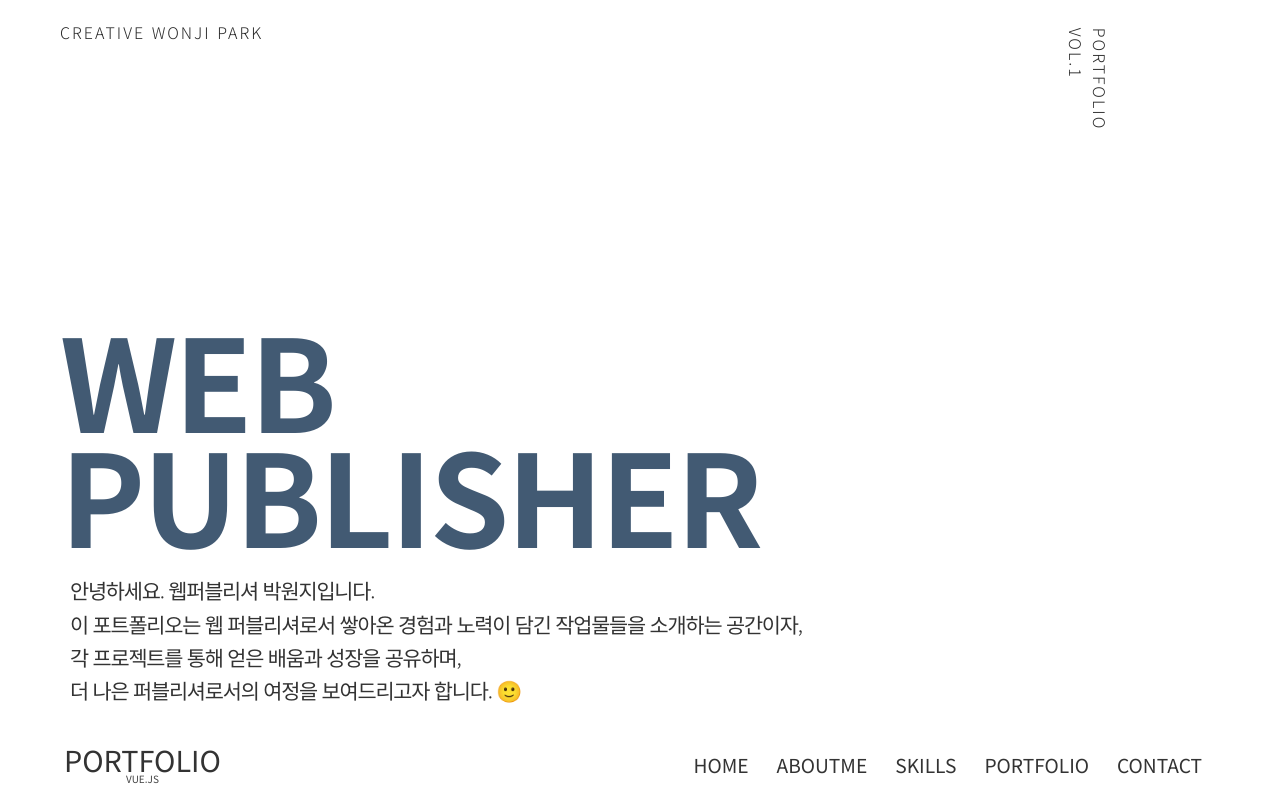
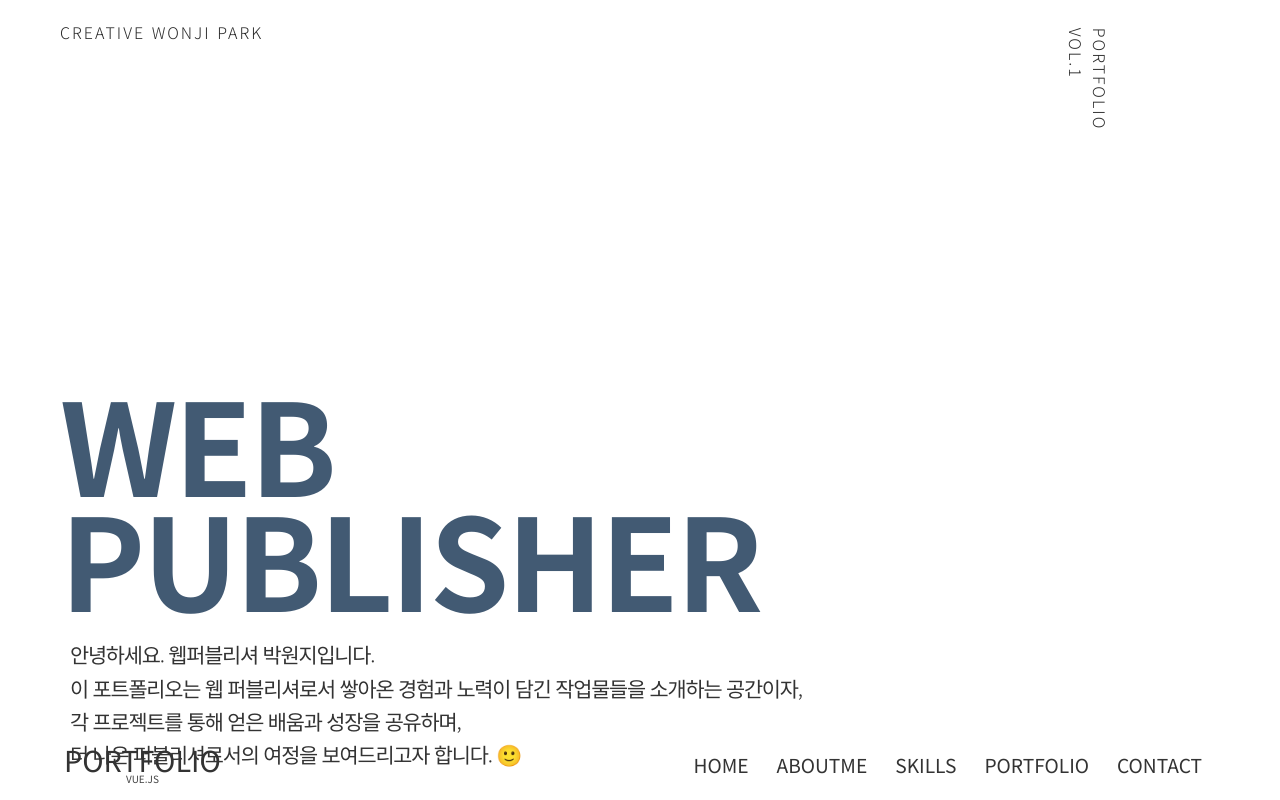
Before and after one commit to dnjswlekd/port2025-vue, a Vue app: page / in a window 1280 px wide. Shown: the top 800 px of the page. Built offline with nearby package versions, Linux system fonts and the light colour scheme.

Commit message:
[Fix] home height

```diff
--- a/src/components/Home.vue
+++ b/src/components/Home.vue
@@ -26,7 +26,7 @@
 
 #home {
   width: 100%;
-  height: 100vh;
+  height: 960px;
   .home-inner {
     width: 1200px;
     height: 100%;
```
